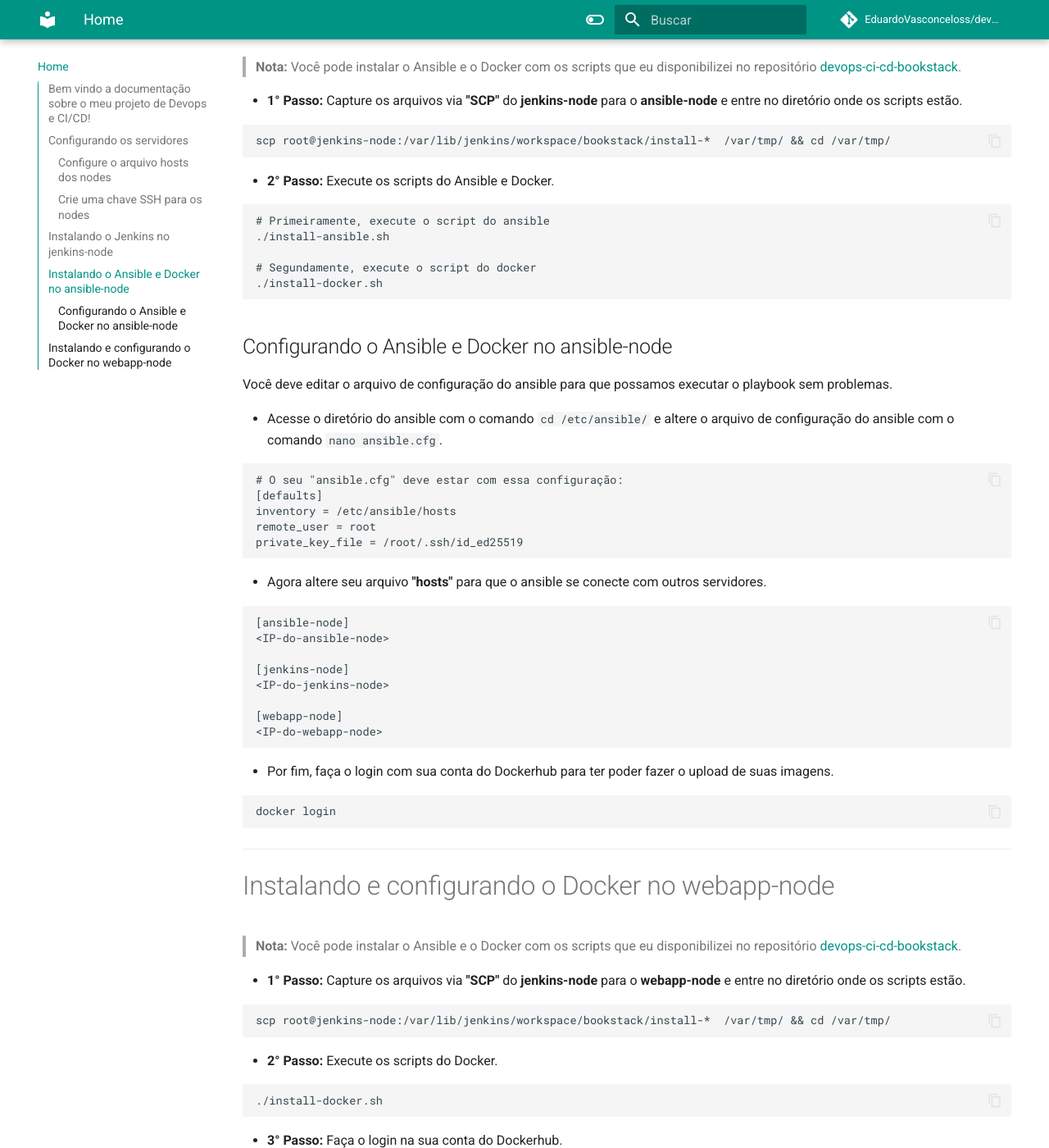
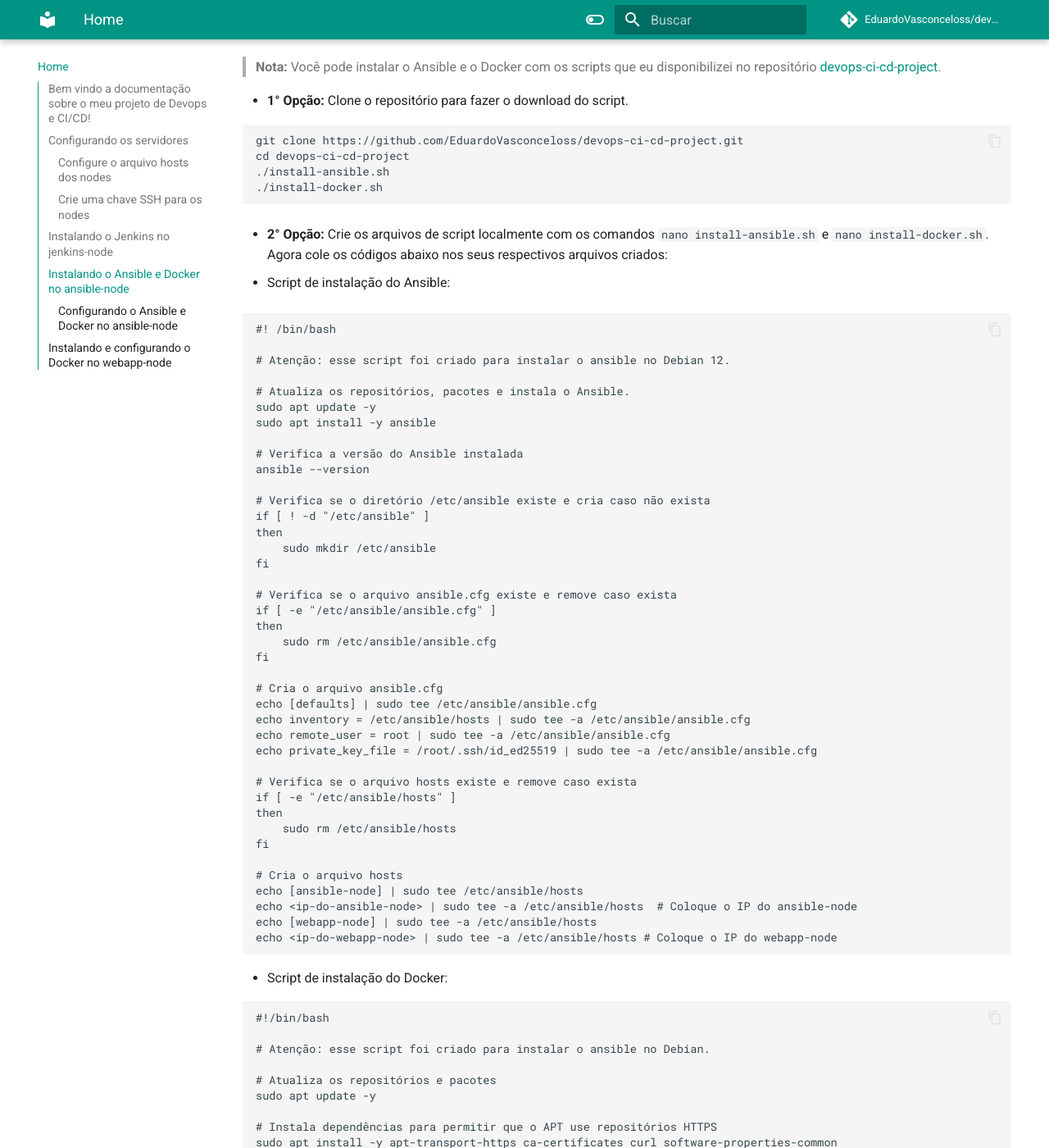
Before and after one commit to EduardoVasconceloss/devops-ci-cd-bookstack, an MkDocs documentation site: the page built from docs/index.md, in a window 1280 px wide and 1400 px high, scrolled down 3312 px. Shown: the whole window at 82% size. Built offline with MkDocs 1.6.1 and Material for MkDocs 9.7.7, drawn with Linux system fonts in a browser that asks for light colours; comment, search, counter and statistics services are not loaded; some of the changed text lies outside the part shown.

Commit message:
atualizando o index.md

````diff
--- a/docs/index.md
+++ b/docs/index.md
@@ -45,7 +45,7 @@
 Para a conexão do cluster funcionar, precisamos da chave SSH. Somente assim as máquinas poderão comunicar-se entre si com segurança e agilidade. Execute o seguinte comando nos dois nodes para gerar a chave SSH:
 
 ```bash
-ssh-keygen -t ed-25519
+ssh-keygen -t ed25519
 # Agora é só apertar "enter" até cansar
 ```
 
@@ -87,13 +87,13 @@
 
 # Instalando o Jenkins no jenkins-node
 
-Você pode instalar o Jenkins com o script que eu disponibilizei no repositório [devops-ci-cd-bookstack](https://github.com/EduardoVasconceloss/devops-ci-cd-project). Há duas maneiras que você pode ter acesso ao script:
+Você pode instalar o Jenkins com o script que eu disponibilizei no repositório [devops-ci-cd-project](https://github.com/EduardoVasconceloss/devops-ci-cd-project). Há duas maneiras que você pode ter acesso ao script:
 
 - **1° Opção:** Clone o repositório para fazer o download do script.
 
 ```bash
-git clone https://github.com/EduardoVasconceloss/devops-ci-cd-bookstack.git
-cd devops-ci-cd-bookstack
+git clone https://github.com/EduardoVasconceloss/devops-ci-cd-project.git
+cd devops-ci-cd-project
 ./install-jenkins.sh
 ```
 
@@ -115,29 +115,105 @@
 sudo apt install -y jenkins
 ```
 
-> **Lembre-se:** Se você optar por fazer a **2° opção**, você deve mudar as permissões do arquivo "install-jenkins.sh" com o comando `chmod +x install-jenkins.sh`. Agora para executar o script basta executar `./install-jenkins.sh`.
+> **Lembre-se:** Se você optar por fazer a **2° opção**, você deve mudar as permissões do arquivo "install-jenkins.sh" com o comando `chmod +x install-jenkins.sh`. Agora para executar o script basta executar `./install-jenkins.sh`
 
 ---
 
 # Instalando o Ansible e Docker no ansible-node
 
-> **Nota:** Você pode instalar o Ansible e o Docker com os scripts que eu disponibilizei no repositório [devops-ci-cd-bookstack](https://github.com/EduardoVasconceloss/devops-ci-cd-project).
+> **Nota:** Você pode instalar o Ansible e o Docker com os scripts que eu disponibilizei no repositório [devops-ci-cd-project](https://github.com/EduardoVasconceloss/devops-ci-cd-project).
 
-- **1° Passo:** Capture os arquivos via **"SCP"** do **jenkins-node** para o **ansible-node** e entre no diretório onde os scripts estão.
+- **1° Opção:** Clone o repositório para fazer o download do script.
 
 ```bash
-scp root@jenkins-node:/var/lib/jenkins/workspace/bookstack/install-*  /var/tmp/ && cd /var/tmp/
+git clone https://github.com/EduardoVasconceloss/devops-ci-cd-project.git
+cd devops-ci-cd-project
+./install-ansible.sh
+./install-docker.sh
 ```
 
-- **2° Passo:** Execute os scripts do Ansible e Docker.
+- **2° Opção:** Crie os arquivos de script localmente com os comandos `nano install-ansible.sh` e `nano install-docker.sh`. Agora cole os códigos abaixo nos seus respectivos arquivos criados:
 
+- Script de instalação do Ansible:
 ```bash
-# Primeiramente, execute o script do ansible
-./install-ansible.sh
+#! /bin/bash
 
-# Segundamente, execute o script do docker
-./install-docker.sh
+# Atenção: esse script foi criado para instalar o ansible no Debian 12.
+
+# Atualiza os repositórios, pacotes e instala o Ansible.
+sudo apt update -y
+sudo apt install -y ansible
+
+# Verifica a versão do Ansible instalada
+ansible --version
+
+# Verifica se o diretório /etc/ansible existe e cria caso não exista
+if [ ! -d "/etc/ansible" ]
+then
+    sudo mkdir /etc/ansible
+fi
+
+# Verifica se o arquivo ansible.cfg existe e remove caso exista
+if [ -e "/etc/ansible/ansible.cfg" ]
+then
+    sudo rm /etc/ansible/ansible.cfg
+fi
+
+# Cria o arquivo ansible.cfg
+echo [defaults] | sudo tee /etc/ansible/ansible.cfg
+echo inventory = /etc/ansible/hosts | sudo tee -a /etc/ansible/ansible.cfg
+echo remote_user = root | sudo tee -a /etc/ansible/ansible.cfg
+echo private_key_file = /root/.ssh/id_ed25519 | sudo tee -a /etc/ansible/ansible.cfg
+
+# Verifica se o arquivo hosts existe e remove caso exista
+if [ -e "/etc/ansible/hosts" ]
+then
+    sudo rm /etc/ansible/hosts
+fi
+
+# Cria o arquivo hosts
+echo [ansible-node] | sudo tee /etc/ansible/hosts
+echo <ip-do-ansible-node> | sudo tee -a /etc/ansible/hosts  # Coloque o IP do ansible-node
+echo [webapp-node] | sudo tee -a /etc/ansible/hosts
+echo <ip-do-webapp-node> | sudo tee -a /etc/ansible/hosts # Coloque o IP do webapp-node
 ```
+
+- Script de instalação do Docker:
+```bash
+#!/bin/bash
+
+# Atenção: esse script foi criado para instalar o ansible no Debian.
+
+# Atualiza os repositórios e pacotes
+sudo apt update -y
+
+# Instala dependências para permitir que o APT use repositórios HTTPS
+sudo apt install -y apt-transport-https ca-certificates curl software-properties-common
+
+# Adiciona a chave GPG oficial do Docker
+curl -fsSL https://download.docker.com/linux/debian/gpg | sudo gpg --dearmor -o /usr/share/keyrings/docker-archive-keyring.gpg
+
+# Configura o repositório estável do Docker
+echo "deb [signed-by=/usr/share/keyrings/docker-archive-keyring.gpg] https://download.docker.com/linux/debian $(lsb_release -cs) stable" | sudo tee /etc/apt/sources.list.d/docker.list
+
+# Atualiza os repositórios mais uma vez
+sudo apt update -y
+
+# Instala o Docker Engine
+sudo apt install -y docker-ce docker-ce-cli containerd.io docker-buildx-plugin docker-compose-plugin docker-compose
+
+# Adiciona o usuário atual ao grupo do docker para executar comandos Docker sem o "sudo"
+sudo usermod -aG docker $USER
+
+# Habilita e inicia o serviço do Docker
+sudo systemctl enable docker
+sudo systemctl start docker
+
+# Verifica a versão do Docker instalada
+docker --version
+```
+
+> **Lembre-se:** Se você optar por fazer a **2° opção**, você deve mudar as permissões dos arquivos `install-ansible.sh` e `install-docker.sh` com os comandos `chmod +x install-ansible.sh` e `chmod +x install-docker.sh`. Agora para executar os scripts basta rodar os comandos `./install-ansible.sh` e `./install-docker.sh`.
 
 ## Configurando o Ansible e Docker no ansible-node
 
@@ -176,21 +252,56 @@
 
 # Instalando e configurando o Docker no webapp-node
 
-> **Nota:** Você pode instalar o Ansible e o Docker com os scripts que eu disponibilizei no repositório [devops-ci-cd-bookstack](https://github.com/EduardoVasconceloss/devops-ci-cd-project).
+> **Nota:** Você pode instalar o Ansible e o Docker com os scripts que eu disponibilizei no repositório [devops-ci-cd-project](https://github.com/EduardoVasconceloss/devops-ci-cd-project).
 
-- **1° Passo:** Capture os arquivos via **"SCP"** do **jenkins-node** para o **webapp-node** e entre no diretório onde os scripts estão.
+- **1° Opção:** Clone o repositório para fazer o download do script.
 
 ```bash
-scp root@jenkins-node:/var/lib/jenkins/workspace/bookstack/install-*  /var/tmp/ && cd /var/tmp/
-```
-
-- **2° Passo:** Execute os scripts do Docker.
-
-```bash
+git clone https://github.com/EduardoVasconceloss/devops-ci-cd-project.git
+cd devops-ci-cd-project
 ./install-docker.sh
 ```
 
-- **3° Passo:** Faça o login na sua conta do Dockerhub.
+- **2° Opção:** Crie o arquivo do script localmente com o comando `nano install-docker.sh`. Agora cole o código abaixo nos arquivo criado:
+
+- Script de instalação do Docker:
+```bash
+#!/bin/bash
+
+# Atenção: esse script foi criado para instalar o ansible no Debian.
+
+# Atualiza os repositórios e pacotes
+sudo apt update -y
+
+# Instala dependências para permitir que o APT use repositórios HTTPS
+sudo apt install -y apt-transport-https ca-certificates curl software-properties-common
+
+# Adiciona a chave GPG oficial do Docker
+curl -fsSL https://download.docker.com/linux/debian/gpg | sudo gpg --dearmor -o /usr/share/keyrings/docker-archive-keyring.gpg
+
+# Configura o repositório estável do Docker
+echo "deb [signed-by=/usr/share/keyrings/docker-archive-keyring.gpg] https://download.docker.com/linux/debian $(lsb_release -cs) stable" | sudo tee /etc/apt/sources.list.d/docker.list
+
+# Atualiza os repositórios mais uma vez
+sudo apt update -y
+
+# Instala o Docker Engine
+sudo apt install -y docker-ce docker-ce-cli containerd.io docker-buildx-plugin docker-compose-plugin docker-compose
+
+# Adiciona o usuário atual ao grupo do docker para executar comandos Docker sem o "sudo"
+sudo usermod -aG docker $USER
+
+# Habilita e inicia o serviço do Docker
+sudo systemctl enable docker
+sudo systemctl start docker
+
+# Verifica a versão do Docker instalada
+docker --version
+```
+
+> **Lembre-se:** Se você optar por fazer a **2° opção**, você deve mudar as permissões do arquivo `install-docker.sh` com o comando `chmod +x install-docker.sh`. Agora para executar o script basta rodar o comando `./install-docker.sh`.
+
+- Por fim, faça o login na sua conta do Dockerhub.
 
 ```bash
 docker login
````
